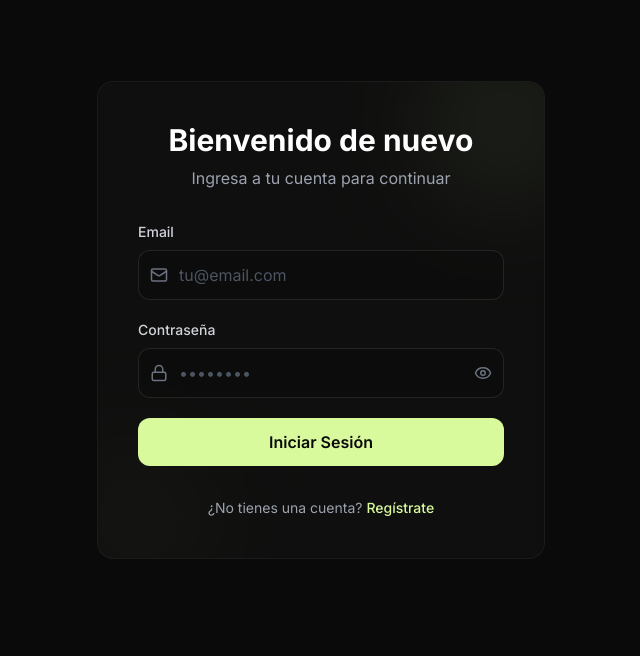
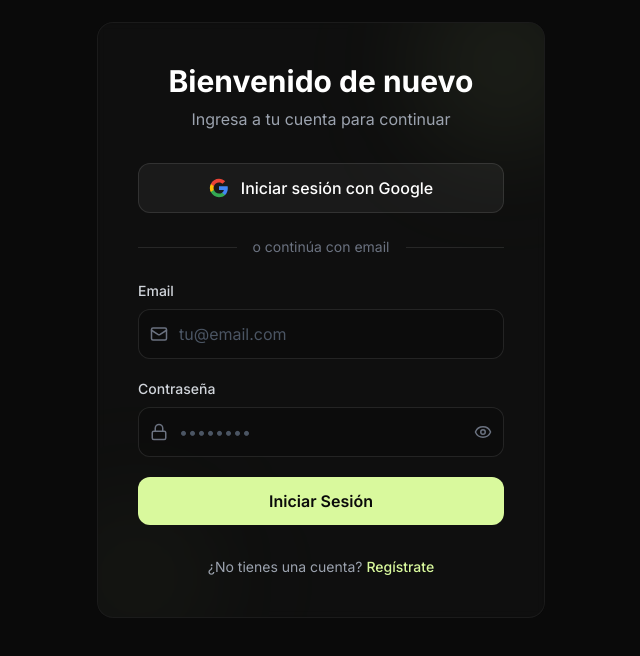
Before and after one commit to La-hermandad-del-codigo/Control-Horario-, a React (Vite) app: page /login in a window 1280 px wide. Shown: the top 656 px of the page, without its empty margins (319-959 px from the left). Built offline with nearby package versions, Linux system fonts and the light colour scheme; no server answers.

Commit message:
Integracion con la api de google

```diff
--- a/src/hooks/useAuth.ts
+++ b/src/hooks/useAuth.ts
@@ -69,12 +69,32 @@ export function useAuth() {
     };
 
     /**
-     * Registra un nuevo usuario y crea su perfil en la tabla `profiles`.
+     * Inicia sesión con Google OAuth 2.0.
+     *
+     * Redirige al usuario a la pantalla de consentimiento de Google.
+     * Al autorizar, Google devuelve un código que Supabase valida para
+     * crear o autenticar al usuario. El perfil se crea automáticamente
+     * mediante el trigger `handle_new_user` en la base de datos.
+     *
+     * @throws {Error} Si hay un error al iniciar el flujo OAuth.
+     */
+    const signInWithGoogle = async () => {
+        const { error } = await supabase.auth.signInWithOAuth({
+            provider: 'google',
+            options: {
+                redirectTo: window.location.origin,
+            },
+        });
+        if (error) throw error;
+    };
+
+    /**
+     * Registra un nuevo usuario con email y contraseña.
      *
      * Flujo:
      * 1. Crea el usuario en Supabase Auth con email, contraseña y nombre completo.
-     * 2. Si el registro es exitoso, inserta un registro en la tabla `profiles`
-     *    con el id del usuario, email y nombre completo.
+     * 2. El trigger `handle_new_user` en la base de datos crea automáticamente
+     *    el perfil en la tabla `profiles`.
      *
      * @param {string} email - Email del nuevo usuario.
      * @param {string} password - Contraseña del nuevo usuario.
@@ -95,23 +115,6 @@ export function useAuth() {
 
         if (error) throw error;
 
-        // Crear entrada en la tabla de perfiles asociada al usuario recién creado.
-        if (data.user) {
-            const { error: profileError } = await supabase
-                .from('profiles')
-                .insert({
-                    id: data.user.id,
-                    email: email,
-                    full_name: fullName,
-                });
-
-            if (profileError) {
-                // Si falla la creación del perfil, el usuario auth ya existe.
-                // Se registra el error pero no se lanza excepción para no bloquear el registro.
-                console.error("Error creating profile:", profileError);
-            }
-        }
-
         return data;
     };
 
@@ -130,6 +133,7 @@ export function useAuth() {
         session,
         loading,
         signIn,
+        signInWithGoogle,
         signUp,
         signOut,
     };
--- a/src/pages/Login.tsx
+++ b/src/pages/Login.tsx
@@ -1,7 +1,7 @@
 // useState: maneja los estados del formulario (email, contraseña, error, loading).
 import { useState } from 'react';
 
-// useAuth: hook que provee las funciones de autenticación (signIn).
+// useAuth: hook que provee las funciones de autenticación (signIn, signInWithGoogle).
 import { useAuth } from '../hooks/useAuth';
 
 // Link: navegación declarativa. useNavigate: redirección programática.
@@ -38,11 +38,30 @@ export default function Login() {
     // Controla si la contraseña es visible (texto) u oculta (puntos).
     const [showPassword, setShowPassword] = useState(false);
 
-    // Extrae la función signIn del hook de autenticación.
-    const { signIn } = useAuth();
+    // Indica si se está procesando el inicio de sesión con Google.
+    const [googleLoading, setGoogleLoading] = useState(false);
+
+    // Extrae las funciones signIn y signInWithGoogle del hook de autenticación.
+    const { signIn, signInWithGoogle } = useAuth();
 
     // Hook para redirigir al dashboard tras login exitoso.
     const navigate = useNavigate();
+
+    /**
+     * Maneja el inicio de sesión con Google OAuth.
+     * Redirige al usuario a la pantalla de consentimiento de Google.
+     */
+    const handleGoogleSignIn = async () => {
+        setError(null);
+        setGoogleLoading(true);
+        try {
+            await signInWithGoogle();
+        } catch (err: any) {
+            console.error(err);
+            setError(err.message || 'Ocurrió un error al iniciar sesión con Google');
+            setGoogleLoading(false);
+        }
+    };
 
     /**
      * Maneja el envío del formulario de login.
@@ -96,6 +115,38 @@ export default function Login() {
                             <p className="text-red-400 text-sm">{error}</p>
                         </div>
                     )}
+
+                    {/* Botón de inicio de sesión con Google */}
+                    <button
+                        type="button"
+                        onClick={handleGoogleSignIn}
+                        disabled={googleLoading}
+                        className="w-full bg-white/5 hover:bg-white/10 border border-white/10 text-white font-medium py-3 rounded-xl transition-all transform active:scale-[0.98] disabled:opacity-70 disabled:cursor-not-allowed flex items-center justify-center gap-3 mb-6"
+                    >
+                        {googleLoading ? (
+                            <>
+                                <Loader2 className="animate-spin" size={20} />
+                                <span>Conectando con Google...</span>
+                            </>
+                        ) : (
+                            <>
+                                <svg width="20" height="20" viewBox="0 0 24 24">
+                                    <path d="M22.56 12.25c0-.78-.07-1.53-.2-2.25H12v4.26h5.92a5.06 5.06 0 0 1-2.2 3.32v2.77h3.57c2.08-1.92 3.28-4.74 3.28-8.1z" fill="#4285F4" />
+                                    <path d="M12 23c2.97 0 5.46-.98 7.28-2.66l-3.57-2.77c-.98.66-2.23 1.06-3.71 1.06-2.86 0-5.29-1.93-6.16-4.53H2.18v2.84C3.99 20.53 7.7 23 12 23z" fill="#34A853" />
+                                    <path d="M5.84 14.09c-.22-.66-.35-1.36-.35-2.09s.13-1.43.35-2.09V7.07H2.18C1.43 8.55 1 10.22 1 12s.43 3.45 1.18 4.93l2.85-2.22.81-.62z" fill="#FBBC05" />
+                                    <path d="M12 5.38c1.62 0 3.06.56 4.21 1.64l3.15-3.15C17.45 2.09 14.97 1 12 1 7.7 1 3.99 3.47 2.18 7.07l3.66 2.84c.87-2.6 3.3-4.53 6.16-4.53z" fill="#EA4335" />
+                                </svg>
+                                <span>Iniciar sesión con Google</span>
+                            </>
+                        )}
+                    </button>
+
+                    {/* Separador visual */}
+                    <div className="flex items-center gap-4 mb-6">
+                        <div className="flex-1 h-px bg-white/10"></div>
+                        <span className="text-gray-500 text-sm">o continúa con email</span>
+                        <div className="flex-1 h-px bg-white/10"></div>
+                    </div>
 
                     {/* Formulario de login */}
                     <form onSubmit={handleSubmit} className="space-y-5">
--- a/src/pages/Register.tsx
+++ b/src/pages/Register.tsx
@@ -1,7 +1,7 @@
 // useState: manejo de estado del formulario. useMemo: cálculo memorizado de fuerza de contraseña.
 import { useState, useMemo } from 'react';
 
-// useAuth: hook de autenticación con función signUp.
+// useAuth: hook de autenticación con función signUp y signInWithGoogle.
 import { useAuth } from '../hooks/useAuth';
 
 // Link: navegación declarativa. useNavigate: redirección programática.
@@ -43,11 +43,30 @@ export default function Register() {
     const [showPassword, setShowPassword] = useState(false);
     const [showConfirmPassword, setShowConfirmPassword] = useState(false);
 
-    // Extrae la función signUp del hook de autenticación.
-    const { signUp } = useAuth();
+    // Indica si se está procesando el inicio de sesión con Google.
+    const [googleLoading, setGoogleLoading] = useState(false);
+
+    // Extrae las funciones signUp y signInWithGoogle del hook de autenticación.
+    const { signUp, signInWithGoogle } = useAuth();
 
     // Hook para redirigir al dashboard tras registro exitoso.
     const navigate = useNavigate();
+
+    /**
+     * Maneja el registro con Google OAuth.
+     * Redirige al usuario a la pantalla de consentimiento de Google.
+     */
+    const handleGoogleSignIn = async () => {
+        setError(null);
+        setGoogleLoading(true);
+        try {
+            await signInWithGoogle();
+        } catch (err: any) {
+            console.error(err);
+            setError(err.message || 'Ocurrió un error al registrarse con Google');
+            setGoogleLoading(false);
+        }
+    };
 
     /**
      * Calcula la fuerza de la contraseña basándose en 4 criterios.
@@ -186,6 +205,38 @@ export default function Register() {
                             <p className="text-red-400 text-sm">{error}</p>
                         </div>
                     )}
+
+                    {/* Botón de registro con Google */}
+                    <button
+                        type="button"
+                        onClick={handleGoogleSignIn}
+                        disabled={googleLoading}
+                        className="w-full bg-white/5 hover:bg-white/10 border border-white/10 text-white font-medium py-3 rounded-xl transition-all transform active:scale-[0.98] disabled:opacity-70 disabled:cursor-not-allowed flex items-center justify-center gap-3 mb-6"
+                    >
+                        {googleLoading ? (
+                            <>
+                                <Loader2 className="animate-spin" size={20} />
+                                <span>Conectando con Google...</span>
+                            </>
+                        ) : (
+                            <>
+                                <svg width="20" height="20" viewBox="0 0 24 24">
+                                    <path d="M22.56 12.25c0-.78-.07-1.53-.2-2.25H12v4.26h5.92a5.06 5.06 0 0 1-2.2 3.32v2.77h3.57c2.08-1.92 3.28-4.74 3.28-8.1z" fill="#4285F4" />
+                                    <path d="M12 23c2.97 0 5.46-.98 7.28-2.66l-3.57-2.77c-.98.66-2.23 1.06-3.71 1.06-2.86 0-5.29-1.93-6.16-4.53H2.18v2.84C3.99 20.53 7.7 23 12 23z" fill="#34A853" />
+                                    <path d="M5.84 14.09c-.22-.66-.35-1.36-.35-2.09s.13-1.43.35-2.09V7.07H2.18C1.43 8.55 1 10.22 1 12s.43 3.45 1.18 4.93l2.85-2.22.81-.62z" fill="#FBBC05" />
+                                    <path d="M12 5.38c1.62 0 3.06.56 4.21 1.64l3.15-3.15C17.45 2.09 14.97 1 12 1 7.7 1 3.99 3.47 2.18 7.07l3.66 2.84c.87-2.6 3.3-4.53 6.16-4.53z" fill="#EA4335" />
+                                </svg>
+                                <span>Registrarse con Google</span>
+                            </>
+                        )}
+                    </button>
+
+                    {/* Separador visual */}
+                    <div className="flex items-center gap-4 mb-6">
+                        <div className="flex-1 h-px bg-white/10"></div>
+                        <span className="text-gray-500 text-sm">o regístrate con email</span>
+                        <div className="flex-1 h-px bg-white/10"></div>
+                    </div>
 
                     {/* Formulario de registro */}
                     <form onSubmit={handleSubmit} className="space-y-4">
--- a/src/types/database.types.ts
+++ b/src/types/database.types.ts
@@ -55,6 +55,7 @@ export type Database = {
                     id: string
                     email: string
                     full_name: string | null
+                    provider: string
                     timezone: string
                     created_at: string
                     updated_at: string
@@ -63,6 +64,7 @@ export type Database = {
                     id: string
                     email: string
                     full_name?: string | null
+                    provider?: string
                     timezone?: string
                     created_at?: string
                     updated_at?: string
@@ -71,6 +73,7 @@ export type Database = {
                     id?: string
                     email?: string
                     full_name?: string | null
+                    provider?: string
                     timezone?: string
                     created_at?: string
                     updated_at?: string
```
Also changed, not shown: 1 other file (tests, documents, lock files or other folders).
